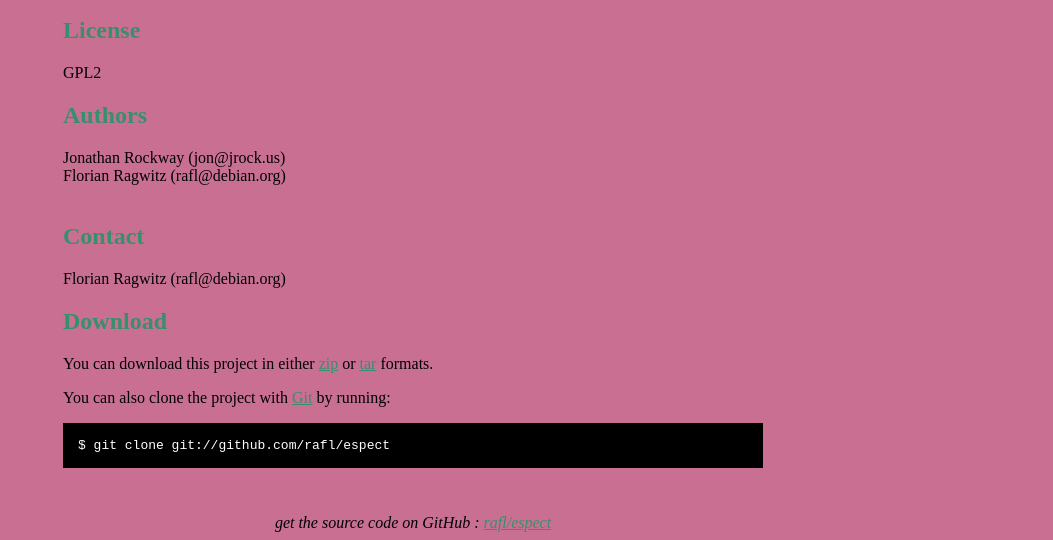
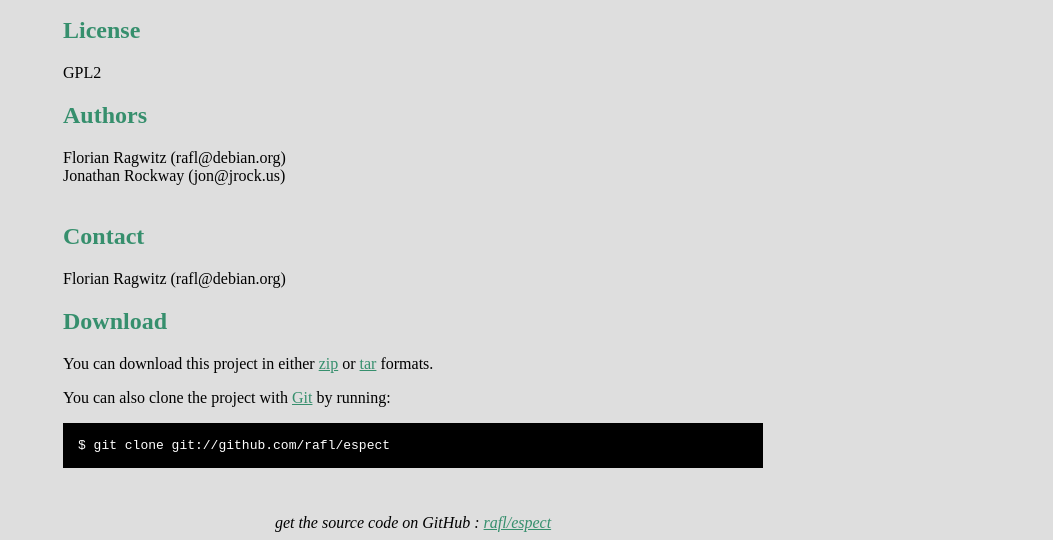
Before and after one commit to rafl/espect, a plain HTML site: page index.html in a window 1280 px wide. Shown: the part 345-885 px from the top of the page, without its empty margins (227-1280 px from the left). Drawn offline with Linux system fonts and the light colour scheme.

Commit message:
un-UGLY!!!!!!-ify

```diff
--- a/index.html
+++ b/index.html
@@ -10,7 +10,7 @@
 	<style type="text/css">
 		body {
   		margin-top: 1.0em;
-  		background-color: #c97092;
+  		background-color: #dedede;
 		  font-family: "Helvetica,Arial,FreeSans";
   		color: #000000;
     }
@@ -59,14 +59,9 @@
 <h2>License</h2>
 <p>GPL2</p>
 <h2>Authors</h2>
-<p>Jonathan Rockway (jon@jrock.us)
-<br/>Florian Ragwitz (rafl@debian.org)
-<br/>
-<br/>      </p>
+<p>Florian Ragwitz (rafl@debian.org)<br/>Jonathan Rockway (jon@jrock.us)<br/><br/>      </p>
 <h2>Contact</h2>
-<p>Florian Ragwitz (rafl@debian.org)
-<br/></p>
-
+<p>Florian Ragwitz (rafl@debian.org)<br/></p>
 
     <h2>Download</h2>
     <p>
```
